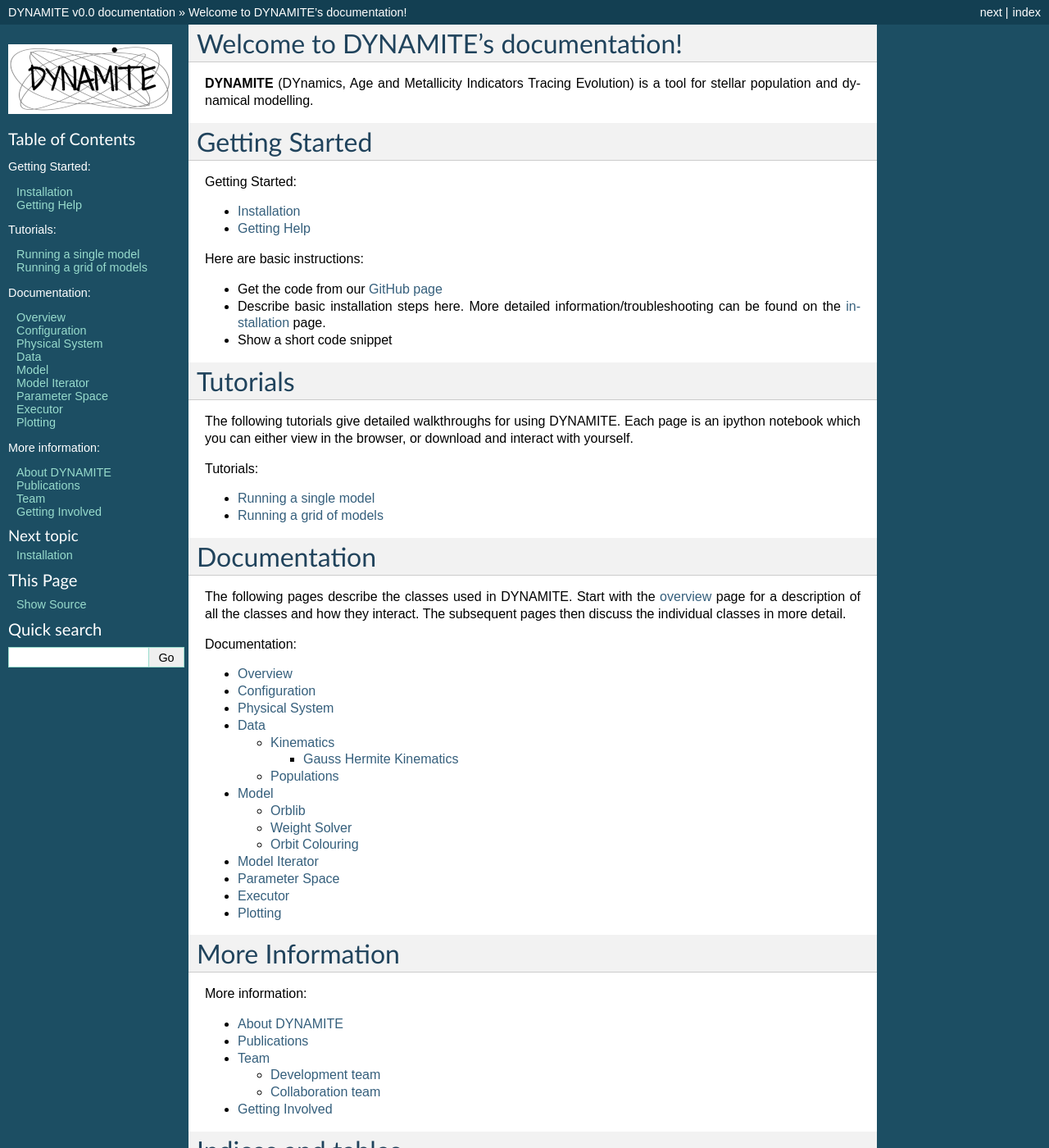
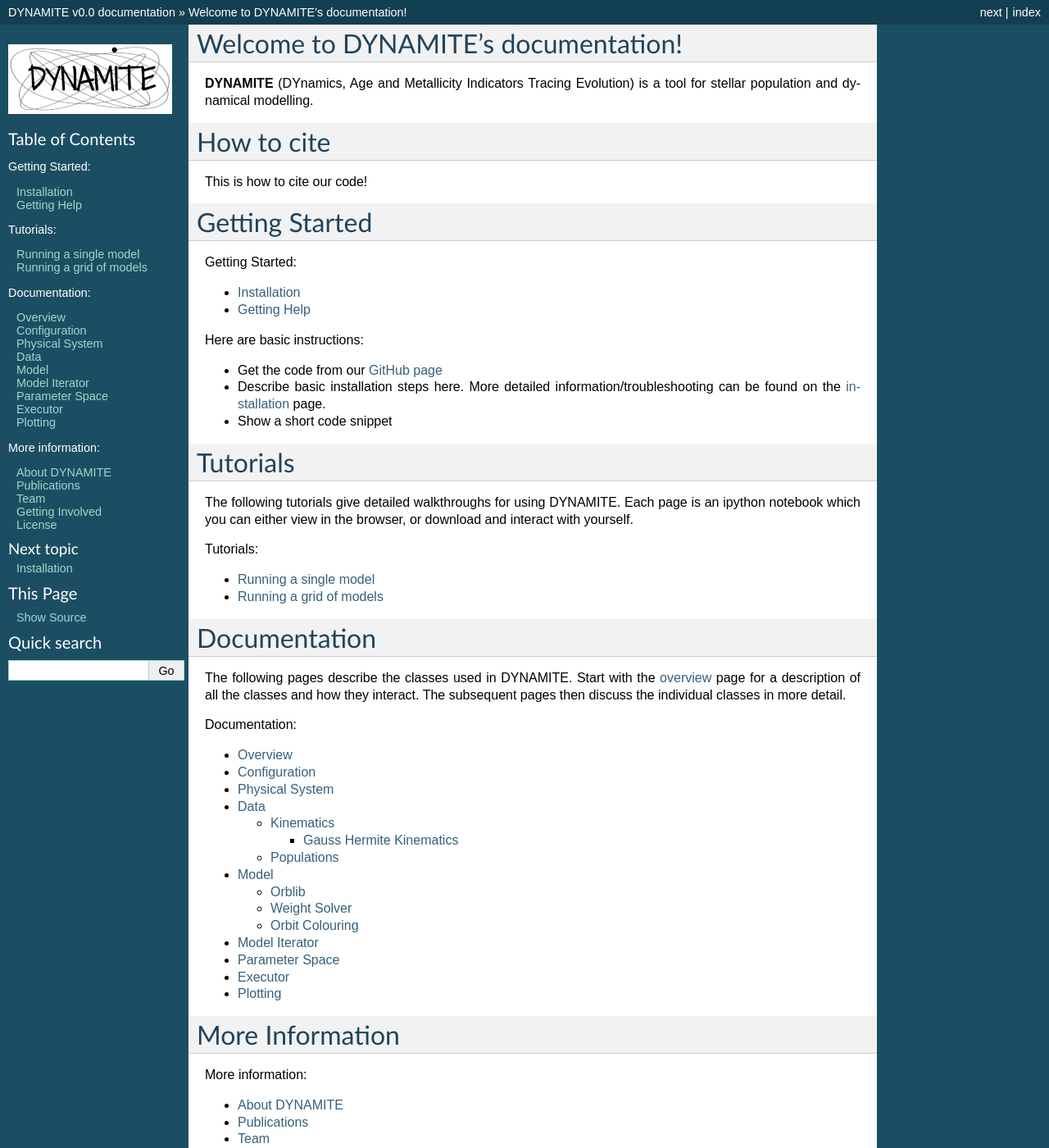
Before and after one commit to dynamics-of-stellar-systems/dynamite, a Sphinx documentation site: the page built from docs/index.rst, in a window 1280 px wide and 1400 px high. Shown: the whole window at 82% size. Built offline with Sphinx 7.4.7, drawn with Linux system fonts in a browser that asks for light colours.

Commit message:
add index and license sections

```diff
--- a/docs/index.rst
+++ b/docs/index.rst
@@ -7,6 +7,11 @@
 ====================================
 
 **DYNAMITE** (DYnamics, Age and Metallicity Indicators Tracing Evolution) is a tool for stellar population and dynamical modelling.
+
+How to cite
+================
+
+This is how to cite our code!
 
 Getting Started
 ================
@@ -70,6 +75,7 @@
    publications.rst
    team.rst
    getting_involved.rst
+   license.rst
 
 Indices and tables
 ==================
```
Also changed, not shown: docs/license.rst (added, +7 -0 lines).
